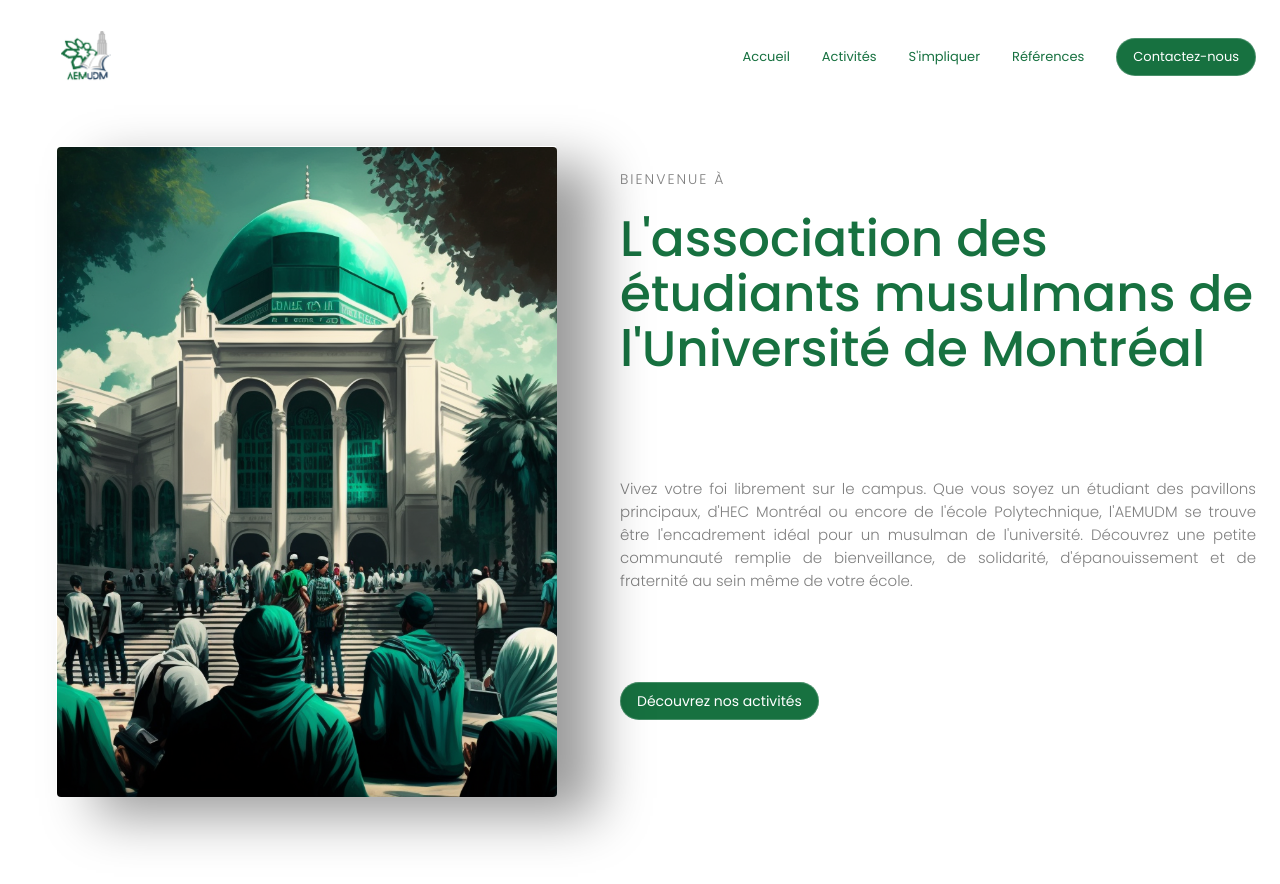
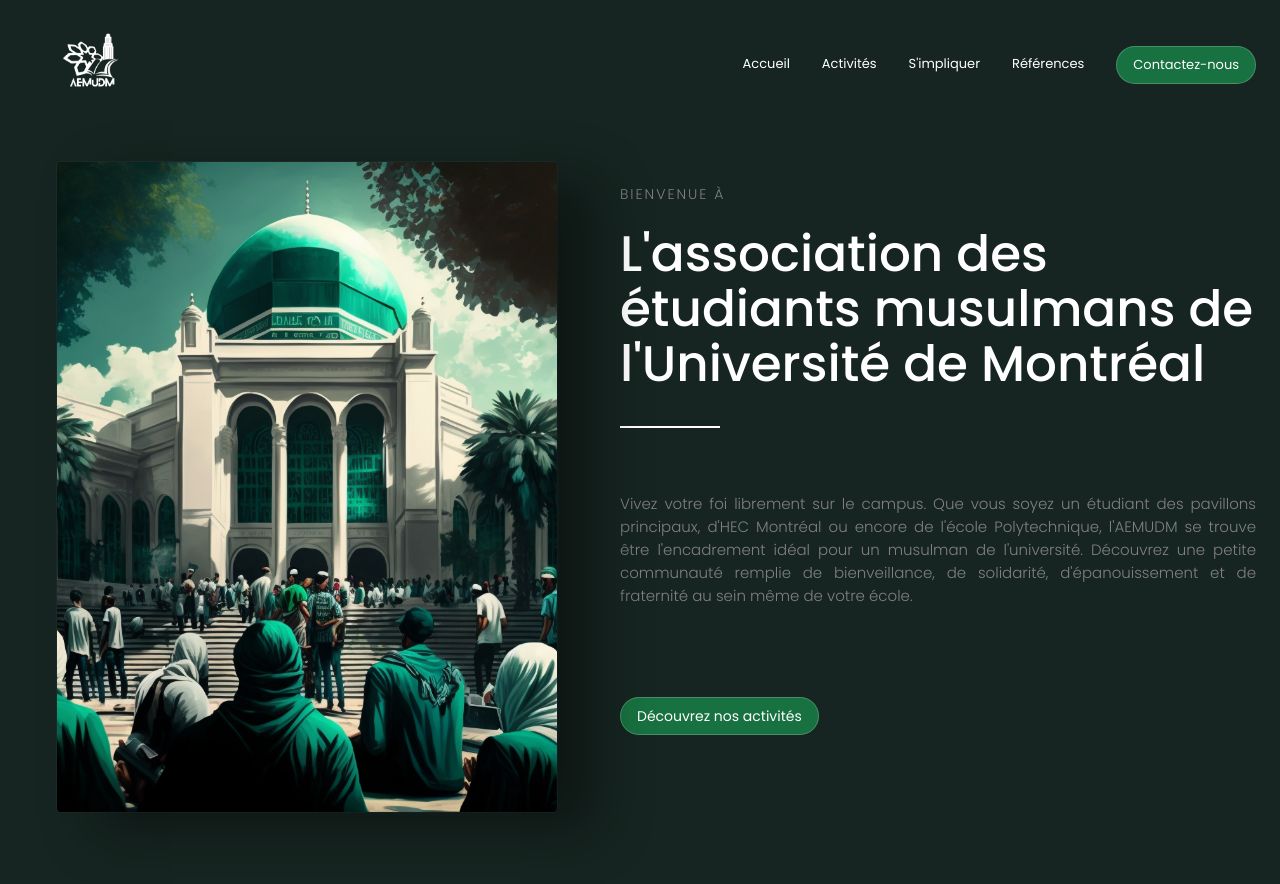
Before and after one commit to aemudm/aemudm-2023, a React (Create React App) app: page / in a window 1280 px wide. Shown: the top 884 px of the page. Built offline with nearby package versions, Linux system fonts and the light colour scheme.

Commit message:
updated colors

```diff
--- a/src/index.css
+++ b/src/index.css
@@ -5,7 +5,7 @@
 }
 
 body {
-  background-color: rgb(255, 255, 255);
+  background-color: #162521;
   background-repeat: no-repeat;
   height: 100vh;
 }
--- a/src/pages/components/Main/Main.scss
+++ b/src/pages/components/Main/Main.scss
@@ -43,6 +43,7 @@
         }
 
         h1 {
+            color: white;
             font-size: 50px;
             font-weight: 500;
             margin: none;
--- a/src/pages/components/Navbar/Navbar.scss
+++ b/src/pages/components/Navbar/Navbar.scss
@@ -12,16 +12,10 @@
     }
 
     .logo {
-        padding-top: 5px;
-        padding-left: 5px;
-        padding-right: 5px;
-        background-color: white;
-        border-radius: 8px;
-
 
         img {
-            width: 50px;
-            height: 50px;
+            width: 70px;
+            height: 70px;
         }
     }
 
@@ -46,7 +40,7 @@
             font-size: 13px;
             font-weight: 400;
             transition: 0.3s ease;
-            color: #177140;
+            color: white;
             border-bottom: 1px solid rgba(255, 255, 255, 0);
 
             &:before {
@@ -56,7 +50,7 @@
                 bottom: 0;
                 height: 1px;
                 width: 0%;
-                border-bottom:2px solid #177140;
+                border-bottom:2px solid white;
                 transition: 0.5s ease;
             }
 
--- a/src/pages/components/Navbar/Navbar.tsx
+++ b/src/pages/components/Navbar/Navbar.tsx
@@ -1,7 +1,7 @@
 import React from 'react'
 import './Navbar.scss'
 
-import logo from '../../../assets/logo.jpeg';
+import logo from '../../../assets/logoWhite.png';
 import Button from '../../Landing/components/Button/Button';
 
 const Navbar = () => {
```
Also changed, not shown: src/assets/logoWhite.png (added).
